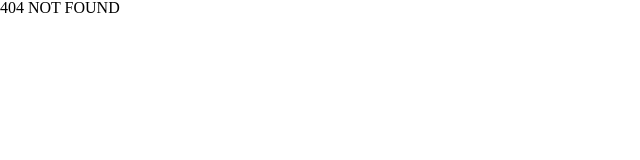
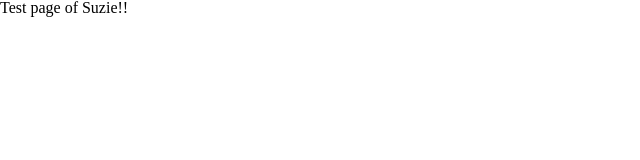
Before and after one commit to we-sopt-together-twitch/frontend, a React (Create React App) app: page /test/suzie in a window 1280 px wide. Before the commit this address had no page. Shown: the top 160 px of the page, without its empty margins (0-640 px from the left). Built offline with nearby package versions, Linux system fonts and the light colour scheme.

Commit message:
feat: 테스트 페이지 추가

```diff
--- /dev/null
+++ b/src/pages/testPages/Bebop.tsx
@@ -0,0 +1,3 @@
+export function BebopTestPage() {
+  return <div>Test page of Bebop!!</div>;
+}
--- /dev/null
+++ b/src/pages/testPages/Suzie.tsx
@@ -0,0 +1,3 @@
+export function SuzieTestPage() {
+  return <div>Test page of Suzie!!</div>;
+}
--- /dev/null
+++ b/src/pages/testPages/Tekiter.tsx
@@ -0,0 +1,3 @@
+export function TekiterTestPage() {
+  return <div>Test page of Tekiter!!</div>;
+}
--- a/src/routes/index.tsx
+++ b/src/routes/index.tsx
@@ -1,6 +1,7 @@
 import { BrowserRouter, Routes, Route } from "react-router-dom";
 import { Page404 } from "../pages/404";
 import { PageHome } from "../pages/Home";
+import { testRoutes } from "./testRoutes";
 
 export function RouteConfig() {
   return (
@@ -8,6 +9,7 @@ export function RouteConfig() {
       <Routes>
         <Route path="/" element={<PageHome />} />
         <Route path="/*" element={<Page404 />} />
+        {testRoutes}
       </Routes>
     </BrowserRouter>
   );
--- /dev/null
+++ b/src/routes/testRoutes.tsx
@@ -0,0 +1,19 @@
+import { Route } from "react-router";
+import { BebopTestPage } from "../pages/testPages/Bebop";
+import { SuzieTestPage } from "../pages/testPages/Suzie";
+import { TekiterTestPage } from "../pages/testPages/Tekiter";
+
+const routes = (
+  <Route path="test">
+    <Route path="tekiter" element={<TekiterTestPage />} />
+    <Route path="bebop" element={<BebopTestPage />} />
+    <Route path="suzie" element={<SuzieTestPage />} />
+  </Route>
+);
+
+export const testRoutes = (function () {
+  if (process.env.NODE_ENV === "development") {
+    return routes;
+  }
+  return null;
+})();
```
